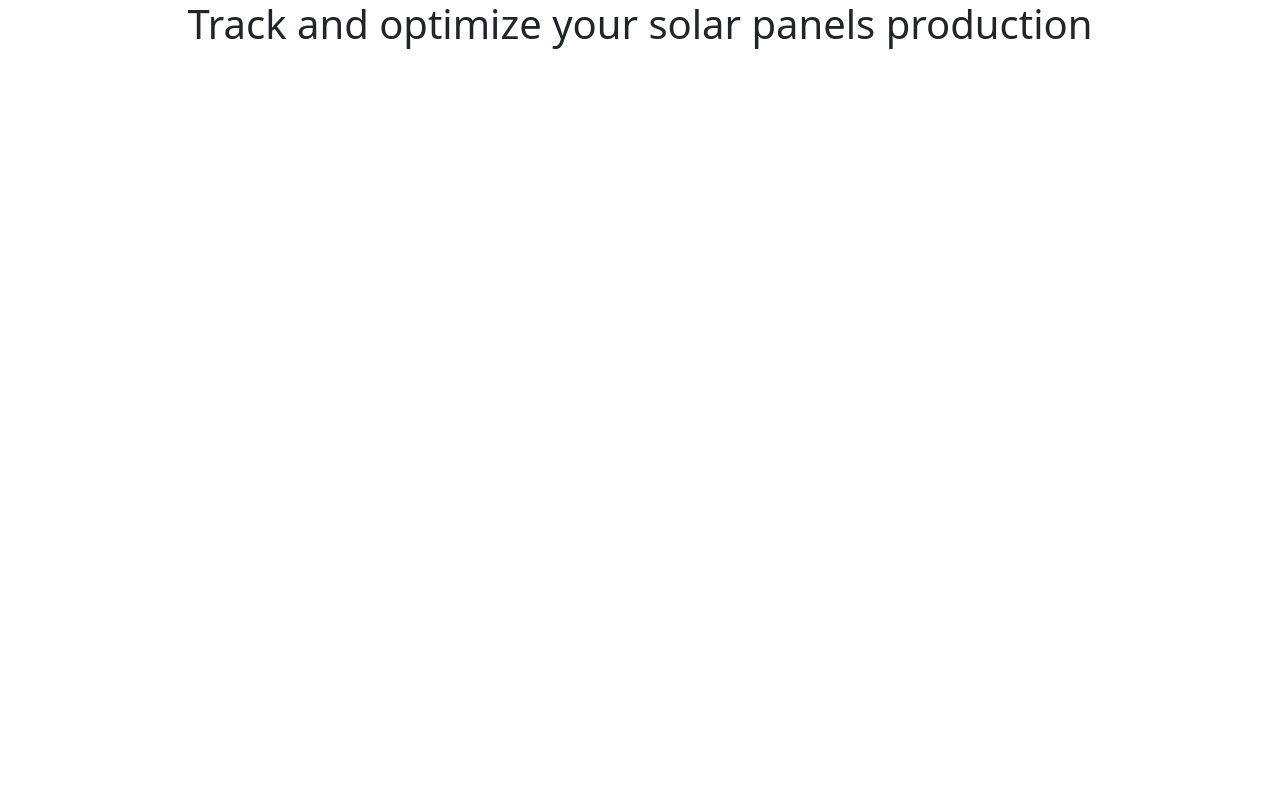
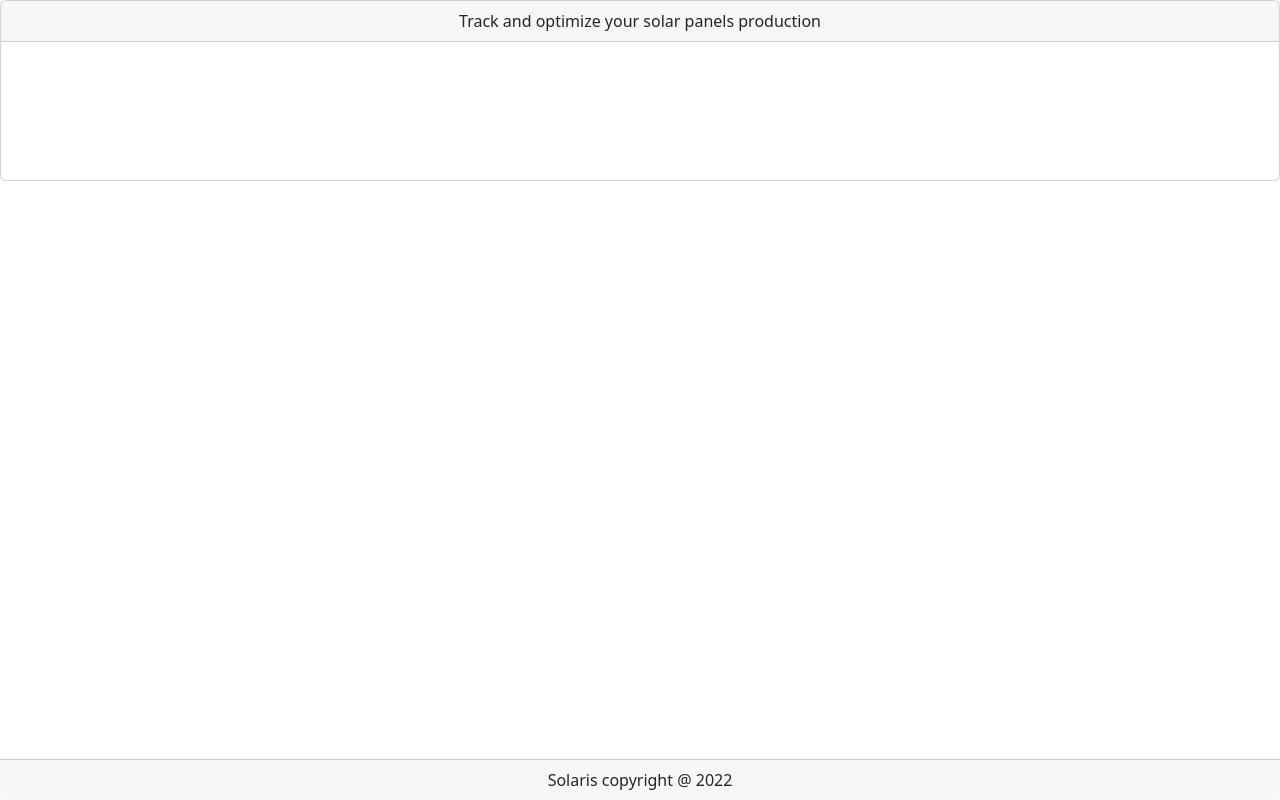
Before and after one commit to thefourhorsemen/solaris, a React (Create React App) app: page / in a window 1280 px wide. Built offline with nearby package versions, Linux system fonts and the light colour scheme; some icons are missing.

Commit message:
feat: header and footer

```diff
--- a/src/App.tsx
+++ b/src/App.tsx
@@ -6,34 +6,30 @@ import EnergiesSelect from "./energies/selection/EnergiesSelect"
 import About from "./About";
 import NoMatch from "./NoMatch";
 import EnergiesDisplay from "./energies/presentation/EnergiesDisplay";
+import {Card} from "react-bootstrap";
 
 function App() {
   const initialState: NetEnergy[] = []
   const [netEnergies, setNetEnergies] = useState(initialState)
 
-  const main = <div className="App">
-    <div className="container">
-      <h1> Track and optimize your solar panels production
-        <div className="inner">
-          <EnergiesSelect setEnergies={setNetEnergies}/>
-        </div>
-      </h1>
-    </div>
-  </div>
-
-  const histogram = <div className="App">
-    <div className="container">
-      <div className="inner">
-        <EnergiesDisplay energies={netEnergies}/>
-      </div>
-    </div>
-  </div>
+  const decorate = (element: JSX.Element) => {
+    return <Card className="text-center">
+      <Card.Header>Track and optimize your solar panels production</Card.Header>
+      <Card.Body>{element}</Card.Body>
+      <Card.Footer style={{
+        position: "fixed",
+        left: 0,
+        bottom: 0,
+        right: 0
+      }}>Solaris copyright @ {new Date().getFullYear()}</Card.Footer>
+    </Card>
+  }
 
   return (
       <BrowserRouter>
         <Routes>
-          <Route path="/" element={main}/>
-          <Route path="/display" element={histogram}/>
+          <Route path="/" element={decorate(<EnergiesSelect setEnergies={setNetEnergies}/>)}/>
+          <Route path="/display" element={decorate(<EnergiesDisplay energies={netEnergies}/>)}/>
           <Route path="/about" element={<About/>}/>
           <Route path="*" element={<NoMatch/>}/>
         </Routes>
--- a/src/energies/presentation/EnergiesDisplay.tsx
+++ b/src/energies/presentation/EnergiesDisplay.tsx
@@ -3,7 +3,6 @@ import {NetEnergy} from "../common/NetEnergy";
 import NetEnergiesDate from "./NetEnergiesDate";
 import EnergiesDisplayChart from "./EnergiesDisplayChart";
 import {DateRange, DateSelection} from "../common/DateSelection";
-import {Container, Row} from "react-bootstrap";
 
 interface NetEnergiesProps {
   energies: NetEnergy[];
@@ -13,12 +12,10 @@ const EnergiesDisplay = ({energies}: NetEnergiesProps) => {
   const [currentDate, setCurrentDate] = useState(new DateSelection(DateRange.Day, energies[energies.length - 1].date))
 
   return (
-      <Container>
-        <Row>
-          <NetEnergiesDate date={currentDate} setDate={setCurrentDate}/>
-          <EnergiesDisplayChart date={currentDate} energies={energies}/>
-        </Row>
-      </Container>
+      <>
+        <NetEnergiesDate date={currentDate} setDate={setCurrentDate}/>
+        <EnergiesDisplayChart date={currentDate} energies={energies}/>
+      </>
   )
 }
 
--- a/src/energies/presentation/EnergiesDisplayChart.tsx
+++ b/src/energies/presentation/EnergiesDisplayChart.tsx
@@ -4,7 +4,7 @@ import NetEnergiesKpiChart from "./NetEnergiesKpiChart";
 import NetEnergiesDetailChart from "./NetEnergiesDetailChart";
 import {DateSelection} from "../common/DateSelection";
 import {groupBy, transformMap} from "../common/Util";
-import {Col, Container, Row} from "react-bootstrap";
+import {Col, Row} from "react-bootstrap";
 
 interface NetEnergiesProps {
   date: DateSelection,
@@ -39,7 +39,7 @@ const EnergiesDisplayChart = ({date, energies}: NetEnergiesProps) => {
     return (<></>)
   }
   return (
-      <Container>
+      <>
         <Row>
           <Col md={8} center>
             <NetEnergiesDetailChart energies={selectedEnergies}/>
@@ -48,7 +48,7 @@ const EnergiesDisplayChart = ({date, energies}: NetEnergiesProps) => {
             <NetEnergiesKpiChart energies={selectedEnergies}/>
           </Col>
         </Row>
-      </Container>)
+      </>)
 }
 
 export default EnergiesDisplayChart
--- a/src/energies/presentation/NetEnergiesDate.tsx
+++ b/src/energies/presentation/NetEnergiesDate.tsx
@@ -1,8 +1,13 @@
 import React from "react";
-import {IoChevronBackOutline, IoChevronForwardOutline} from "react-icons/all";
+import {
+  IoBarChartOutline,
+  IoChevronBackOutline,
+  IoChevronForwardOutline,
+  IoGridOutline
+} from "react-icons/all";
 import "./presentation.css"
 import {DateRange, DateSelection} from "../common/DateSelection";
-import {Button, ButtonGroup, Col, Container, Row} from "react-bootstrap";
+import {Button, ButtonGroup, ButtonToolbar, Col, Row} from "react-bootstrap";
 
 const DATE_SELECTIONS = Object.keys(DateRange).filter((v) => isNaN(Number(v)))
 const DATE_RANGES = [DateRange.Day, DateRange.Week, DateRange.Month, DateRange.Year]
@@ -21,30 +26,43 @@ const NetEnergiesDate = ({date, setDate}: NetEnergiesDateProps) => {
     setDate(date.next())
   }
 
-  const onDateButtonChanges = (id: number) => {
-    setDate(date.mutate(DATE_RANGES[id]))
+  const onDateButtonChanges = (val: number) => {
+    setDate(date.mutate(DATE_RANGES[val]))
+  }
+
+  const onChartButtonChanges = (val: number) => {
   }
 
   return (
-      <Container>
-        <Col>
-          <Button variant="outline-dark" onClick={previous}><IoChevronBackOutline/></Button>
+      <>
+        <ButtonToolbar className='justify-content-between'>
           <ButtonGroup>
             {DATE_SELECTIONS.map((buttonLabel, i) => (
                 <Button color='info'
                         key={i}
-                        name={buttonLabel}
                         onClick={() => onDateButtonChanges(i)}>
                   {buttonLabel}
                 </Button>
             ))}
           </ButtonGroup>
-          <Button variant="outline-dark" onClick={next}><IoChevronForwardOutline/></Button>
-        </Col>
+          <ButtonGroup>
+            <Button color='info'
+                    key={0}
+                    onClick={() => onChartButtonChanges(0)}><IoBarChartOutline/>
+            </Button>
+            <Button color='info'
+                    key={1}
+                    onClick={() => onChartButtonChanges(1)}><IoGridOutline/></Button>
+          </ButtonGroup>
+        </ButtonToolbar>
         <Row>
-          <label> {date.toString()} </label>
+          <Col>
+            <Button variant="outline-dark" onClick={previous}><IoChevronBackOutline/></Button>
+            <label> {date.toString()} </label>
+            <Button variant="outline-dark" onClick={next}><IoChevronForwardOutline/></Button>
+          </Col>
         </Row>
-      </Container>
+      </>
   )
 }
 
--- a/src/energies/presentation/NetEnergiesDetailChart.tsx
+++ b/src/energies/presentation/NetEnergiesDetailChart.tsx
@@ -27,7 +27,7 @@ const NetEnergiesDetailChart = ({energies}: NetEnergiesProps) => {
       <Chart
           chartType="ComboChart"
           width="100%"
-          height="650px"
+          height="100%"
           data={data}
           options={options}
       />
--- a/src/energies/presentation/NetEnergiesKpiChart.tsx
+++ b/src/energies/presentation/NetEnergiesKpiChart.tsx
@@ -1,7 +1,7 @@
 import React from "react";
 import {NetEnergy} from "../common/NetEnergy";
 import {Chart} from "react-google-charts";
-import {Container, Table} from "react-bootstrap";
+import {Table} from "react-bootstrap";
 
 interface NetEnergiesProps {
   energies: NetEnergy[];
@@ -34,7 +34,7 @@ const NetEnergiesKpiChart = ({energies}: NetEnergiesProps) => {
   }
 
   return (
-      <Container>
+      <>
         <Chart
             chartType="PieChart"
             options={prodOptions}
@@ -69,7 +69,7 @@ const NetEnergiesKpiChart = ({energies}: NetEnergiesProps) => {
           </tr>
           </tbody>
         </Table>
-      </Container>
+      </>
   )
 }
 
--- a/src/index.css
+++ b/src/index.css
@@ -12,3 +12,7 @@ code {
   font-family: source-code-pro, Menlo, Monaco, Consolas, 'Courier New',
   monospace;
 }
+
+.button-backgound.active {
+  background-color: green !important;
+}
```
